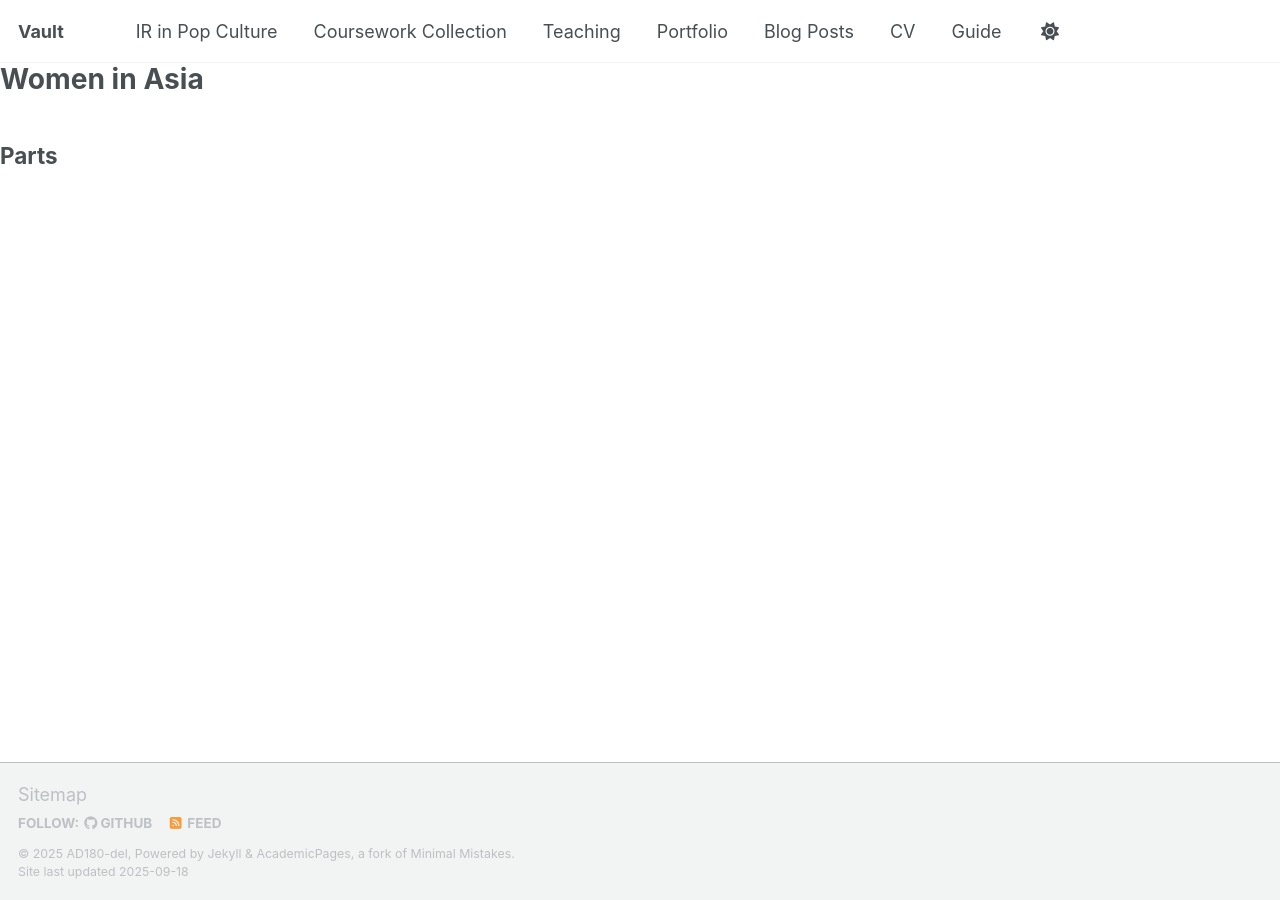
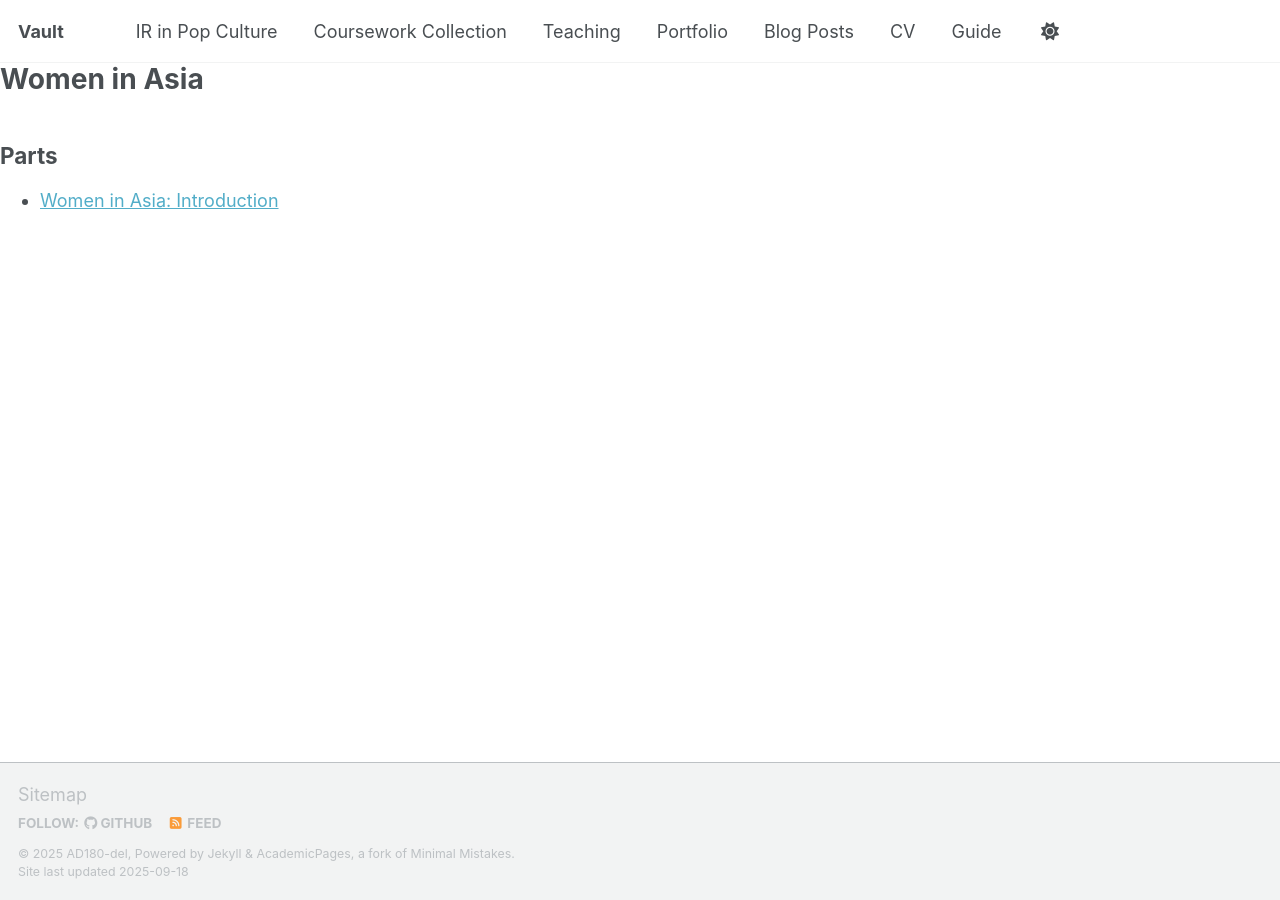
Before and after one commit to AD180-del/ad180-del.github.io, a Jekyll site: the page built from _coursework-collection/women in asia.md, in a window 1280 px wide. Built offline with Jekyll 4.4.1, drawn with Linux system fonts in a browser that asks for light colours; a script that is not in the unit is left out.

Commit message:
Update women in asia.md

```diff
--- a/_coursework-collection/women in asia.md
+++ b/_coursework-collection/women in asia.md
@@ -6,7 +6,7 @@ permalink: /coursework-collection/women-in-asia
 # Women in Asia
 
 ## Parts
-{% assign essay_parts = site.coursework-collection | where: "series", "My Long Essay" | sort: "part" %}
+{% assign essay_parts = site.coursework-collection | where: "series", "Women in Asia" | sort: "part" %}
 {% for part in essay_parts %}
 - [{{ part.title }}]({{ part.url }})
 {% endfor %}
```
